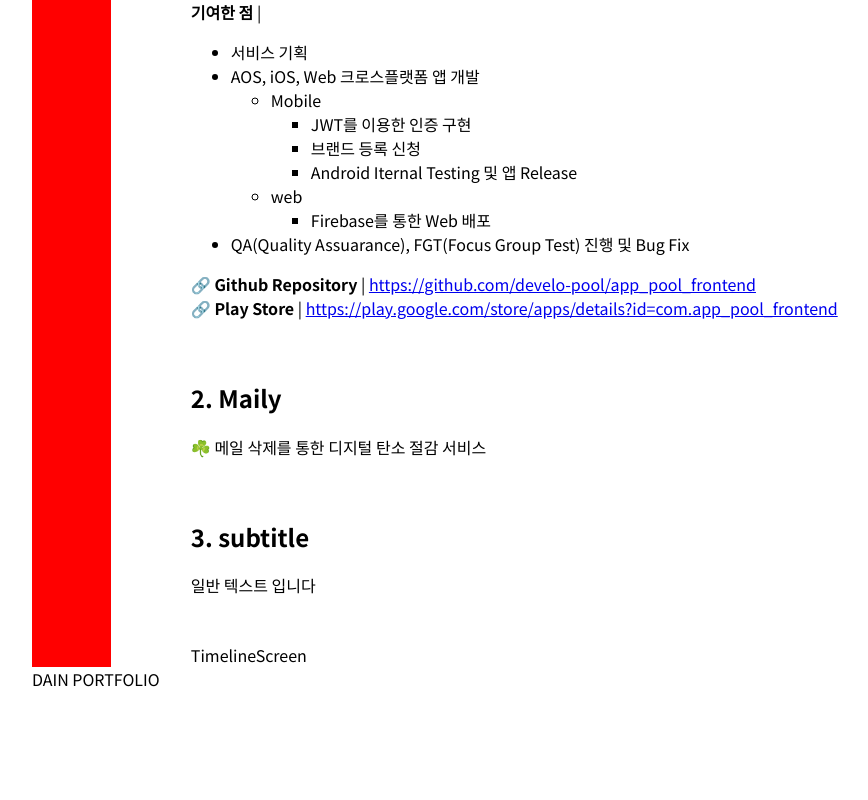
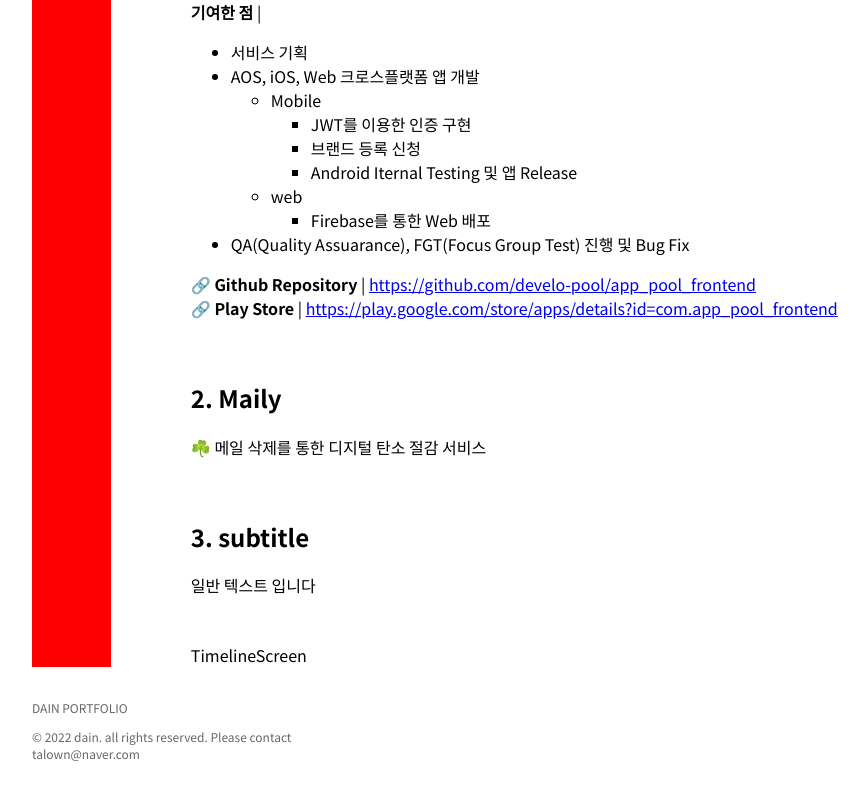
Before and after one commit to da-in/resume, a React (Create React App) app: page / in a window 1280 px wide. Shown: the part 4047-4847 px from the top of the page, without its empty margins (160-1028 px from the left). Before the commit the page ends 4738 px from the top, so only its background shows below. Built offline with nearby package versions, Linux system fonts and the light colour scheme.

Commit message:
:sparkles: Footer
Footer #3

```diff
--- a/src/components/Containers.js
+++ b/src/components/Containers.js
@@ -1,5 +1,6 @@
 import styled from 'styled-components';
 
+// Portfolio Page Margin
 export const Margin = styled.div`
     margin: 0 15% 0 15%;
     @media screen and (max-width: 768px) {
--- a/src/section/Footer.js
+++ b/src/section/Footer.js
@@ -1,7 +1,23 @@
 import React from 'react';
+import styled from 'styled-components';
+
+const FooterContainer = styled.div`
+    color: rgba(0, 0, 0, 0.6);
+    font-size: 12px;
+    padding: 20px 0px 60px 0px;
+`;
 
 function Footer() {
-    return <div>DAIN PORTFOLIO</div>;
+    return (
+        <FooterContainer>
+            <p>DAIN PORTFOLIO</p>
+            <p>
+                © 2022 dain. all rights reserved. Please contact
+                <br />
+                talown@naver.com
+            </p>
+        </FooterContainer>
+    );
 }
 
 export default Footer;
```
